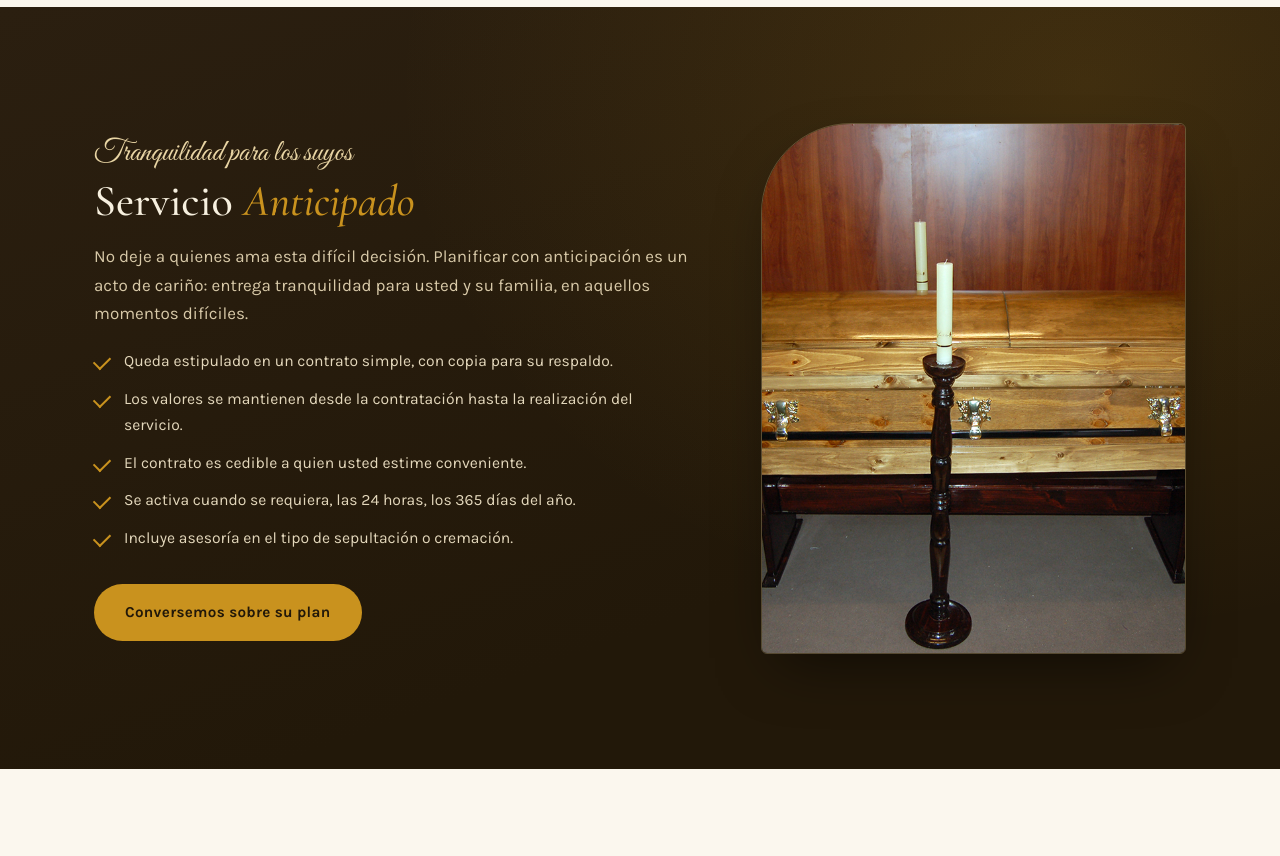
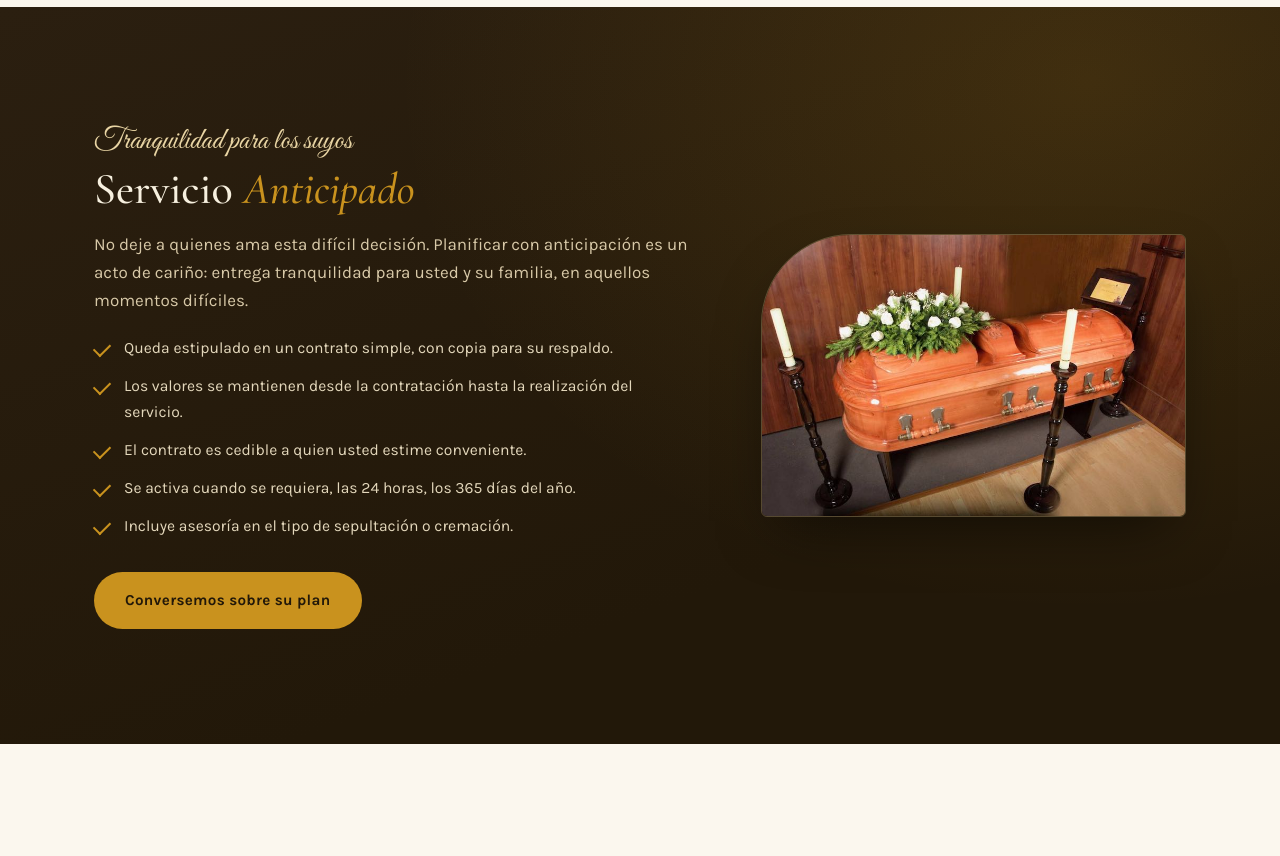
Before and after one commit to rgarciaj/web-funeraria, a plain HTML site: page index.html in a window 1280 px wide. Shown: the part 2660-3516 px from the top of the page. Drawn offline with nearby package versions, Linux system fonts and the light colour scheme.

Commit message:
Cambia foto de Servicio Anticipado a urna Lincoln en formato horizontal
Co-Authored-By: Claude Fable 5 <noreply@anthropic.com>

```diff
--- a/css/styles.css
+++ b/css/styles.css
@@ -593,7 +593,7 @@ h2 em, h1 em {
 .anticipado__foto img {
   border-radius: 90px 6px 6px 6px;
   box-shadow: 0 24px 60px -20px rgba(0, 0, 0, 0.6);
-  aspect-ratio: 4 / 5;
+  aspect-ratio: 3 / 2;
   object-fit: cover;
   border: 1px solid rgba(233, 213, 164, 0.25);
 }
--- a/index.html
+++ b/index.html
@@ -204,7 +204,7 @@
           <a class="btn btn--oro revelar" href="#contacto">Conversemos sobre su plan</a>
         </div>
         <figure class="anticipado__foto revelar">
-          <img src="assets/img/velatorio.jpg" alt="Velatorio preparado con velas" loading="lazy">
+          <img src="assets/img/urna-lincoln.jpg" alt="Urna Lincoln preparada con flores y velas" loading="lazy">
         </figure>
       </div>
     </section>
```
